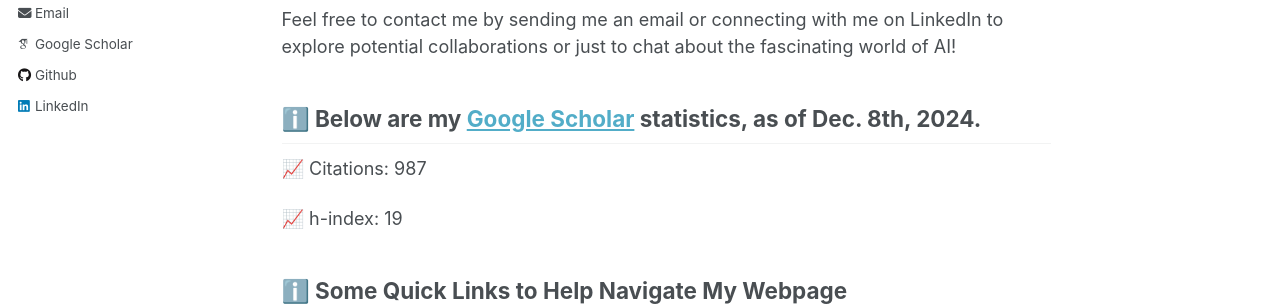
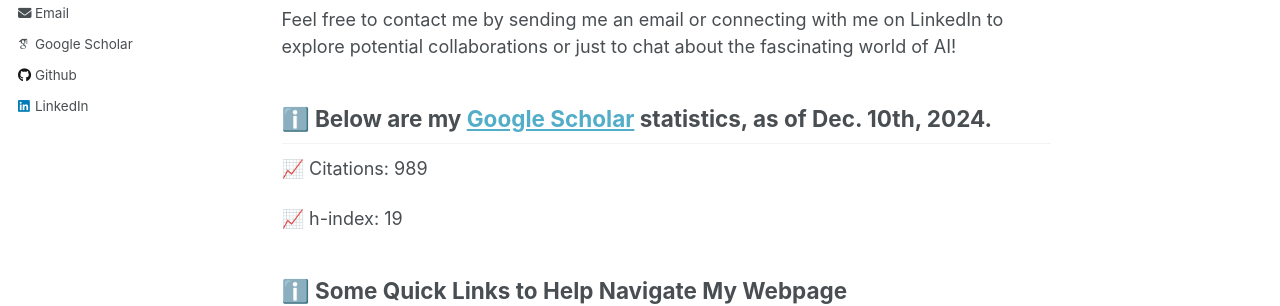
Before and after one commit to kauroy1994/home, a Jekyll site: the page built from _pages/about.md, in a window 1280 px wide and 900 px high. Shown: the part 436-742 px from the top of the window. Built offline with Jekyll 4.4.1, drawn with Linux system fonts in a browser that asks for light colours; some web fonts are replaced.

Commit message:
Update about.md

```diff
--- a/_pages/about.md
+++ b/_pages/about.md
@@ -9,8 +9,8 @@
 
 Feel free to contact me by sending me an email or connecting with me on LinkedIn to explore potential collaborations or just to chat about the fascinating world of AI!
 
-## ℹ️ Below are my [Google Scholar](https://scholar.google.com/citations?user=LpOo_IUAAAAJ&hl=en) statistics, as of Dec. 8th, 2024.
-📈 Citations: 987
+## ℹ️ Below are my [Google Scholar](https://scholar.google.com/citations?user=LpOo_IUAAAAJ&hl=en) statistics, as of Dec. 10th, 2024.
+📈 Citations: 989
 
 📈 h-index: 19
 
```
